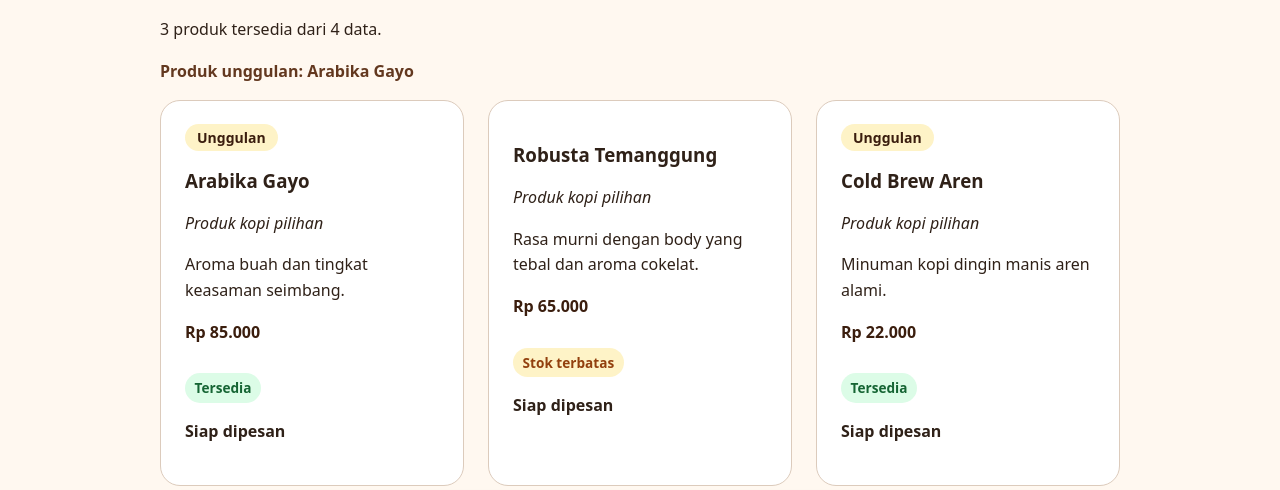
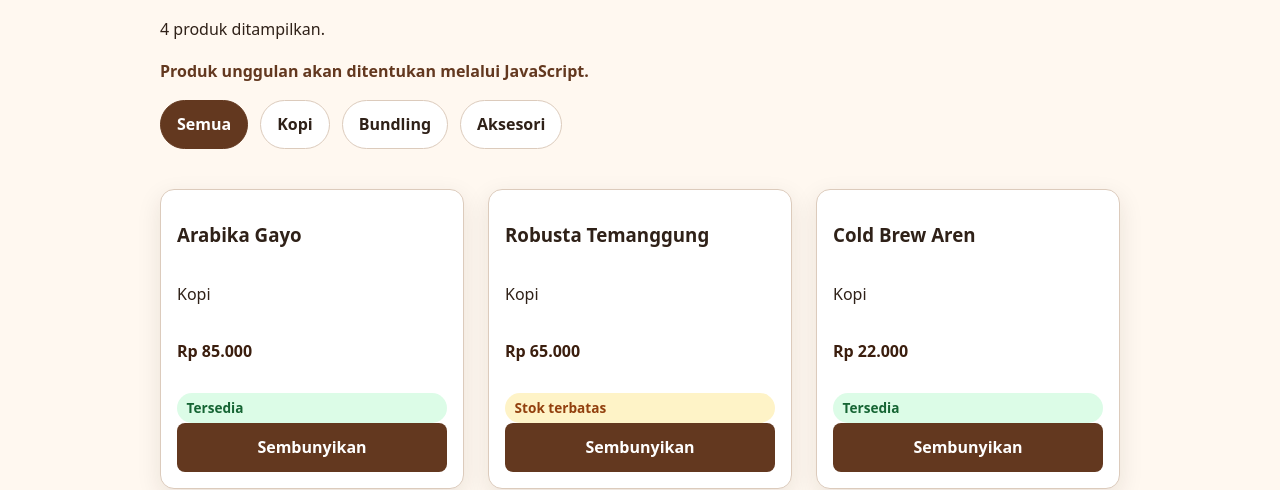
Before and after one commit to SeptiaRamadhaniPutriImiyanti/Kopi-Nusa, a plain HTML site: page produk.html in a window 1280 px wide. Shown: the part 316-806 px from the top of the page. Drawn offline with Linux system fonts and the light colour scheme.

Commit message:
feat: add DOM product filter rendering

```diff
--- a/css/style.css
+++ b/css/style.css
@@ -566,3 +566,42 @@ audio {
     padding: var(--space-1) 0;
   }
 }
+
+.filter-bar {
+  display: flex;
+  flex-wrap: wrap;
+  gap: 0.75rem;
+  margin-block: 1rem 1.5rem;
+}
+
+.filter-button {
+  border: 1px solid var(--color-border, #cbd5e1);
+  border-radius: 999px;
+  background: #ffffff;
+  color: var(--color-text, #1f2937);
+  padding: 0.65rem 1rem;
+  font-weight: 700;
+  cursor: pointer;
+}
+
+.filter-button:hover,
+.filter-button:focus-visible {
+  border-color: var(--color-primary, #2563eb);
+  outline: 3px solid rgb(37 99 235 / 20%);
+  outline-offset: 2px;
+}
+
+.filter-button.is-active {
+  background: var(--color-primary, #2563eb);
+  border-color: var(--color-primary, #2563eb);
+  color: #ffffff;
+}
+
+.empty-state {
+  grid-column: 1 / -1;
+  border: 1px dashed #94a3b8;
+  border-radius: 1rem;
+  padding: 1rem;
+  background: #ffffff;
+  color: #64748b;
+}
--- a/js/app.js
+++ b/js/app.js
@@ -88,62 +88,108 @@ function labelKategori(kategori) {
   }
 }
 
-// 5. Function contract: Buat Kartu Produk HTML (Modular)
-function buatKartuProduk(produk) {
+// ==========================================================================
+// PRAKTIKUM P11-E04-E05: DOM SELECTION DAN GUARD
+// ==========================================================================
+const produkGrid = document.querySelector("#produk-dinamis");
+const produkStatus = document.querySelector("#produk-ringkasan");
+const tombolFilter = document.querySelectorAll("[data-filter]");
+
+//Langkah E05: Function buatElementProduk dengan createElement & textContect
+function buatElemenProduk(produk) {
+  const card = document.createElement("article");
+  card.classList.add("product-card");
+
+  const title = document.createElement("h3");
+  title.textContent = produk.nama;
+
+  const category = document.createElement("p");
+  category.classList.add("category-note");
+  category.textContent = produk.kategori;
+
+  const price = document.createElement("p");
+  price.classList.add("price");
+  price.textContent = formatRupiah(produk.harga);
+
+  const stock = document.createElement("span");
   const status = statusStok(produk.stok);
-  const kategori = labelKategori(produk.kategori);
-  const labelAksi = produk.stok > 0 ? "Siap dipesan" : "Hubungi admin";
-  const badgeUnggulan = produk.unggulan ? `<span class="product-badge">Unggulan</span>` : "";
+  stock.classList.add("stock-badge");
+  if (status.className) {
+    stock.classList.add(status.className);
+  }
+  stock.textContent = status.label;
 
-  return `
-    <article class="js-product-card">
-      ${badgeUnggulan}
-      <h3>${produk.nama}</h3>
-      <p><em>${kategori}</em></p>
-      <p>${produk.deskripsi}</p>
-      <p class="price">${formatRupiah(produk.harga)}</p>
-      <span class="stock-badge ${status.className}">${status.label}</span>
-      <p><strong>${labelAksi}</strong></p>
-    </article>
-  `;
+  card.append(title, category, price, stock);
+
+// Langkah E08: uji remove element sementara
+  const removeButton = document.createElement("button");
+  removeButton.type = "button";
+  removeButton.textContent = "Sembunyikan";
+  removeButton.classList.add("ghost-button");
+
+  removeButton.addEventListener("click", () => {
+    card.remove();
+    produkStatus.textContent = "Satu kartu disembunyikan dari tampilan sementara.";
+  });
+
+card.append(removeButton);
+  return card;
 }
 
-// 6. Function utama: Render Produk Modular dengan Array Methods
-function renderProduk() {
-  const grid = document.querySelector("#produk-dinamis");
-  const ringkasan = document.querySelector("#produk-ringkasan");
-  const unggulan = document.querySelector("#produk-unggulan");
+// ==========================================================================
+// PRAKTIKUM P11-E06: Function buatEmptyState& Function utama renderProduk
+// ==========================================================================
+function buatEmptyState(kategori) {
+  const empty = document.createElement("p");
+  empty.classList.add("empty-state");
+  empty.textContent = `Belum ada produk pada kategori ${kategori}.`;
+  return empty;
+}
 
-  // Guard Clause P10: Mencegah error jika elemen target render belum lengkap
-  if (!grid || !ringkasan || !unggulan) {
-    console.warn("Target render produk belum lengkap.");
+function renderProduk(kategoriAktif = "Semua") {
+  if (!produkGrid || !produkStatus) {
+    console.warn("Target render produk tidak ditemukan.");
     return;
   }
 
-  // Debugging log dengan forEach (P10)
-  produkUmkm.forEach((produk) => {
-    console.log("Debug produk:", produk.nama, "stok:", produk.stok);
+  const produkTampil = kategoriAktif === "Semua"
+    ? produkUmkm
+    : produkUmkm.filter((produk) => produk.kategori === kategoriAktif);
+
+  produkGrid.replaceChildren();
+
+  if (produkTampil.length === 0) {
+    produkGrid.append(buatEmptyState(kategoriAktif));
+    produkStatus.textContent = "0 produk ditemukan.";
+    return;
+  }
+
+  produkTampil.forEach((produk) => {
+    produkGrid.append(buatElemenProduk(produk));
   });
 
-  // Array Methods P10: filter, find, map
-  const produkTersedia = produkUmkm.filter((produk) => produk.stok > 0);
-  const produkUnggulan = produkUmkm.find((produk) => produk.unggulan === true);
-  const markupProduk = produkTersedia.map(buatKartuProduk).join("");
+  produkStatus.textContent = `${produkTampil.length} produk ditampilkan.`;
+}
 
-  // Update DOM
-  grid.innerHTML = markupProduk;
-  ringkasan.textContent = `${produkTersedia.length} produk tersedia dari ${produkUmkm.length} data.`;
-  unggulan.textContent = produkUnggulan
-    ? `Produk unggulan: ${produkUnggulan.nama}`
-    : "Belum ada produk unggulan.";
+// ==========================================================================
+// PRAKTIKUM P11-E07: pasang event listerner dan ClassList untuk tombol filter
+// ==========================================================================
+tombolFilter.forEach((tombol) => {
+  tombol.addEventListener("click", (event) => {
+    const tombolAktif = event.currentTarget;
+    const kategori = tombolAktif.dataset.filter;
 
-  console.table(produkUmkm);
-}
+    tombolFilter.forEach((item) => item.classList.remove("is-active"));
+    tombolAktif.classList.add("is-active");
+
+    renderProduk(kategori);
+  });
+});
 
 // ==========================================================================
 // INISIALISASI SAAT DOM SELESAI DIMUAT
 // ==========================================================================
 document.addEventListener("DOMContentLoaded", () => {
   initNavbarMobile(); // Jalankan Hamburger Menu di SEMUA halaman
-  renderProduk();      // Jalankan Render Produk P10 (Aman di-guard jika bukan di produk.html)
+  renderProduk();     // Jalankan uji selector & guard Langkah 4
 });
--- a/produk.html
+++ b/produk.html
@@ -36,14 +36,22 @@
     <h1>Produk Kopi Nusa</h1>
     <p>Pilih produk sesuai kebutuhan seduh harian, kantor, atau hadiah.</p>
 
-    <!-- Langkah 4 P09-02: Target Render JavaScript -->
+    <!-- Langkah 2 P11-02: Target Render & Filter Kategori JavaScript -->
     <section class="section" aria-labelledby="produk-dinamis-title">
       <div class="section-header">
         <h2 id="produk-dinamis-title">Produk dari Data Lokal</h2>
         <p id="produk-ringkasan">Data produk akan dimuat melalui JavaScript.</p>
         <p id="produk-unggulan">Produk unggulan akan ditentukan melalui JavaScript.</p>
       </div>
-      <div id="produk-dinamis" class="js-product-grid"></div>
+
+      <div class="filter-bar" aria-label="Filter kategori produk">
+        <button type="button" class="filter-button is-active" data-filter="Semua">Semua</button>
+        <button type="button" class="filter-button" data-filter="Kopi">Kopi</button>
+        <button type="button" class="filter-button" data-filter="Bundling">Bundling</button>
+        <button type="button" class="filter-button" data-filter="Aksesori">Aksesori</button>
+      </div>
+
+      <div id="produk-dinamis" class="js-product-grid" aria-live="polite"></div>
     </section>
 
     <!-- Display Gambar Produk P03 -->
```
